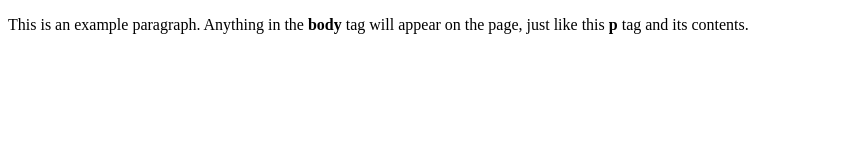
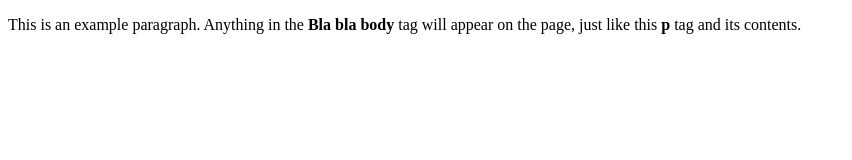
Before and after one commit to d3fa/learning-ansible, a plain HTML site: page site/index.html in a window 1280 px wide. Shown: the whole page, without its empty margins (0-852 px from the left). Drawn offline with Linux system fonts and the light colour scheme.

Commit message:
add plabook5

```diff
--- a/site/index.html
+++ b/site/index.html
@@ -4,6 +4,6 @@
     <title>This is the title of the webpage!</title>
   </head>
   <body>
-    <p>This is an example paragraph. Anything in the <strong>body</strong> tag will appear on the page, just like this <strong>p</strong> tag and its contents.</p>
+    <p>This is an example paragraph. Anything in the <strong>Bla bla body</strong> tag will appear on the page, just like this <strong>p</strong> tag and its contents.</p>
   </body>
 </html>
```
Also changed, not shown: 4 other files.
